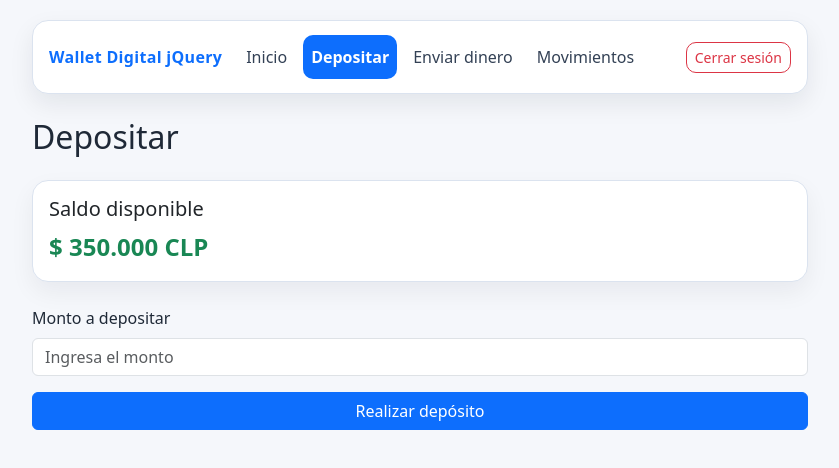
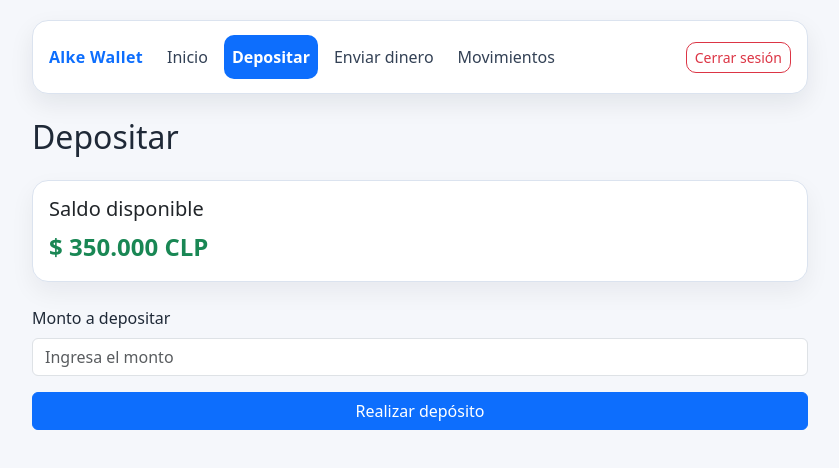
Before and after one commit to debhash/alke-wallet, a plain HTML site: page deposit.html in a window 1280 px wide. Shown: the whole page, without its empty margins (220-1059 px from the left). Drawn offline with nearby package versions, Linux system fonts and the light colour scheme.

Commit message:
rename branding to Alke Wallet

```diff
--- a/deposit.html
+++ b/deposit.html
@@ -3,7 +3,7 @@
     <head>
         <meta charset="UTF-8" />
         <meta name="viewport" content="width=device-width, initial-scale=1.0" />
-        <title>Wallet Digital jQuery - Depositar</title>
+        <title>Alke Wallet - Depositar</title>
         <link
             href="https://cdn.jsdelivr.net/npm/bootstrap@5.3.8/dist/css/bootstrap.min.css"
             rel="stylesheet"
@@ -16,7 +16,7 @@
         <main class="container">
             <nav class="navbar navbar-expand-lg wallet-navbar mb-4" aria-label="Menú principal">
                 <div class="container-fluid px-3">
-                    <a href="menu.html" class="navbar-brand mb-0 text-decoration-none">Wallet Digital jQuery</a>
+                    <a href="menu.html" class="navbar-brand mb-0 text-decoration-none">Alke Wallet</a>
                     <button
                         class="navbar-toggler"
                         type="button"
```
Also changed, not shown: login.html (+1 -1 lines), menu.html (+2 -2 lines), sendmoney.html (+2 -2 lines), transactions.html (+2 -2 lines), 1 other file.
